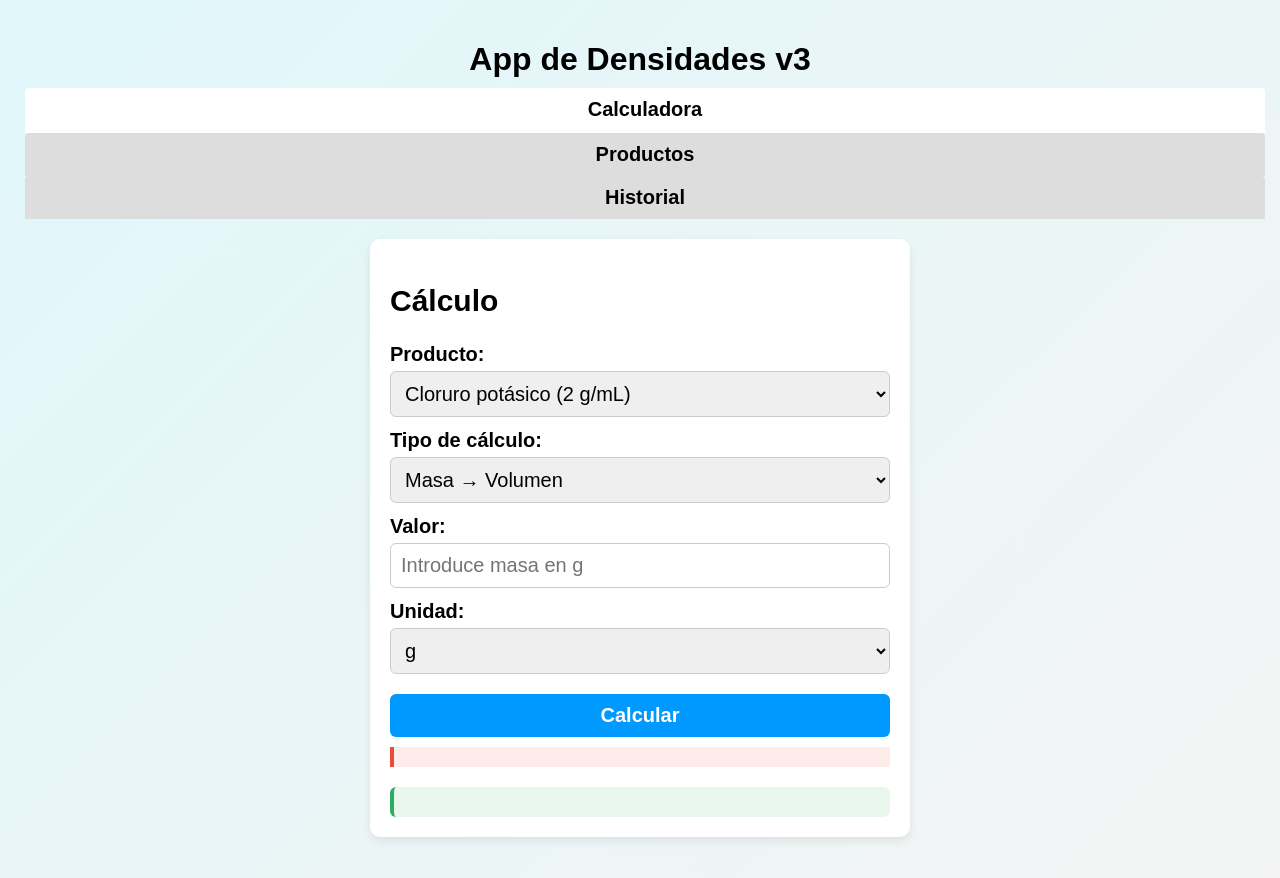
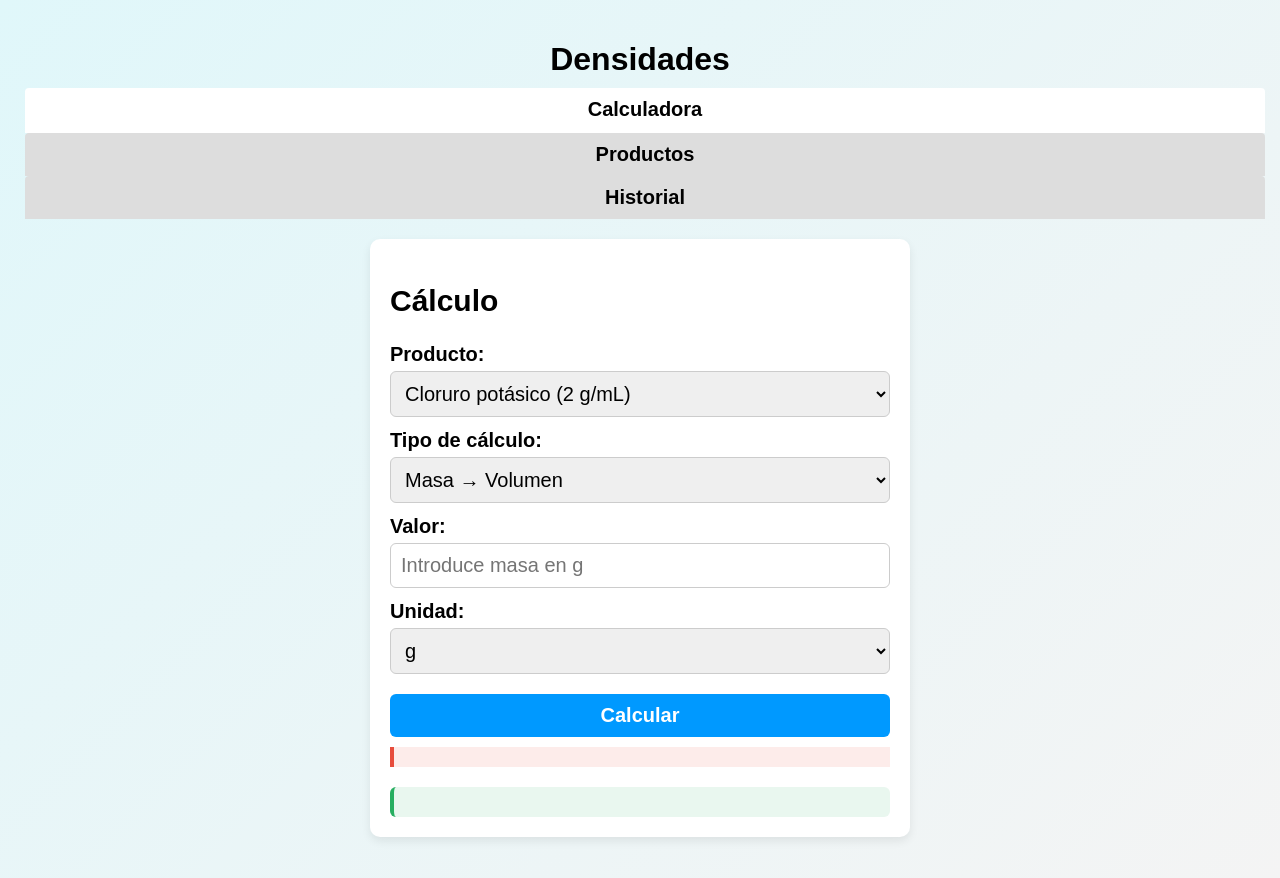
Before and after one commit to Uralsky87/app-densidades, a plain HTML site: page index.html in a window 1280 px wide. Drawn offline with Linux system fonts and the light colour scheme.

Commit message:
Cambio de título a Densidades

```diff
--- a/index.html
+++ b/index.html
@@ -2,7 +2,7 @@
 <html lang="es">
 <head>
   <meta charset="UTF-8" />
-  <title>App de Densidades</title>
+  <title>Densidades</title>
 
   <!-- Vista adaptada a móvil -->
   <meta name="viewport" content="width=device-width, initial-scale=1.0" />
@@ -12,7 +12,7 @@
 </head>
 <body>
 
-  <h1>App de Densidades v3</h1>
+  <h1>Densidades</h1>
 
   <!-- Menú de navegación -->
   <nav>
```
Also changed, not shown: manifest.json.
